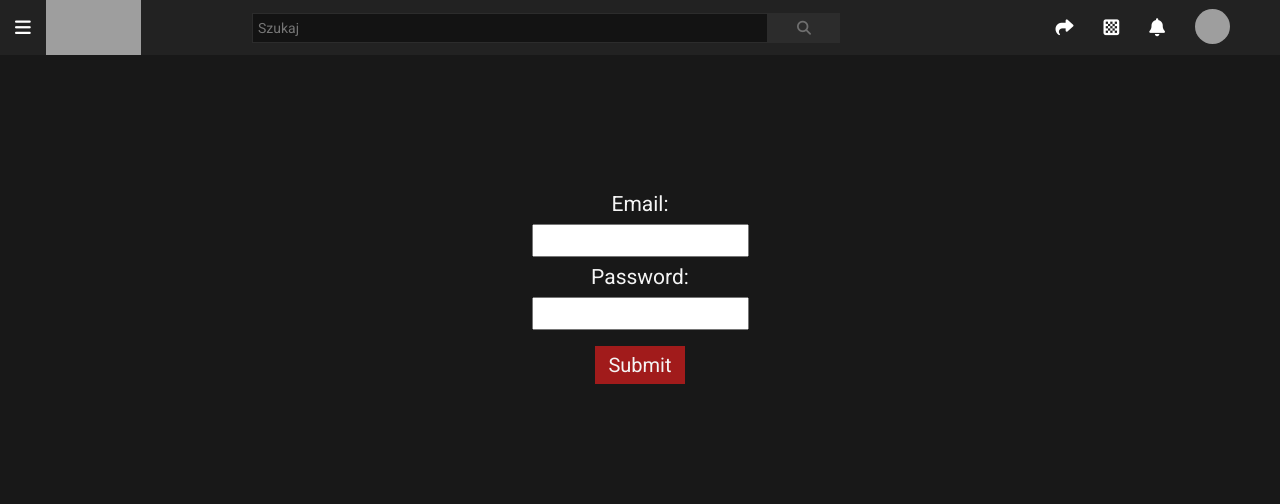
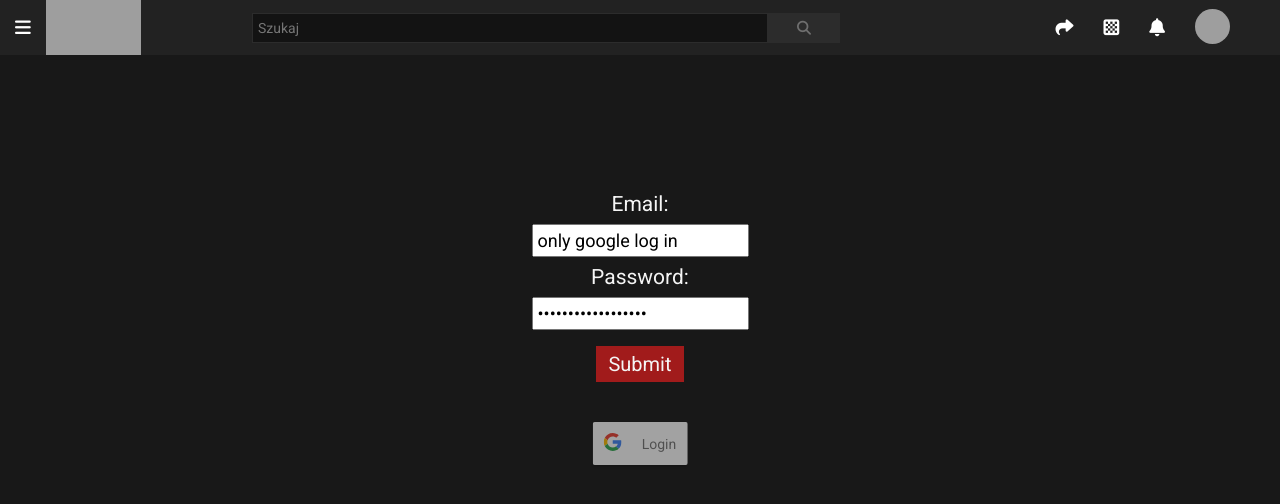
Before and after one commit to michalsiminski98/REACT-REDUX--youtube, a React (Create React App) app: page /profile in a window 1280 px wide. Shown: the top 504 px of the page. Built offline with nearby package versions, Linux system fonts and the light colour scheme; grey boxes are pictures that could not be loaded.

Commit message:
google logging in

```diff
--- a/package.json
+++ b/package.json
@@ -9,6 +9,7 @@
     "node-sass": "^5.0.0",
     "react": "^17.0.1",
     "react-dom": "^17.0.1",
+    "react-google-login": "^5.2.2",
     "react-router": "^5.2.0",
     "react-router-dom": "^5.2.0",
     "react-scripts": "4.0.3",
--- a/src/components/Page.js
+++ b/src/components/Page.js
@@ -6,6 +6,7 @@ import Profile from "../pages/Profile";
 
 
 const Page = () => {
+
   return (
     <Switch>
       <Route exact path="/" component ={Menu}/>
--- a/src/pages/Profile.js
+++ b/src/pages/Profile.js
@@ -1,13 +1,40 @@
+import { useState } from "react";
+import GoogleLogin from "react-google-login";
+
 const Profile = () => {
+
+  const [profilePictureUrl, setProfilePictureUrl] = useState();
+  const [profileName, setProfileName] = useState();
+
+  const handleResponseGoogle = e => {
+    console.log(e.profileObj);
+    console.log(e.profileObj.name);
+    setProfileName(e.profileObj);
+    setProfilePictureUrl(e.imageUrl);
+  }
+  const handleFailureResponseGoogle = e => {
+    console.log(e);
+  }
+
+  const handleOnChange = () => {}
+
   return (
     <section className="profile">
       <form className="profile__form">
-        <label for="email" className="profile__label">Email:</label><br/>
-        <input type="text" id="email" name="email" className="profile__input" /><br/>
-        <label for="password" className="profile__label">Password:</label><br/>
-        <input type="password" name="password" className="profile__input" /><br/>
-        <input type="submit" value="Submit" className="profile__submit"/>
+        <label htmlFor="email" className="profile__label">Email:</label><br/>
+        <input type="text" onChange={handleOnChange} value="only google log in" id="email" name="email" className="profile__input" /><br/>
+        <label htmlFor="password" className="profile__label">Password:</label><br/>
+        <input type="password" onChange={handleOnChange} value="only google log in" name="password" className="profile__input" /><br/>
+        <input type="submit" onChange={handleOnChange} value="Submit" className="profile__submit"/>
       </form>
+      <GoogleLogin
+      className="profile__google"
+      clientId="1095933028691-4bj15f1gmnm5jtu2b52tokhno0g66qup.apps.googleusercontent.com"
+      buttonText="Login"
+      onSuccess={handleResponseGoogle}
+      onFailure={handleFailureResponseGoogle}
+      cookiePolicy={'single_host_origin'}
+      />
     </section>
    );
 }
--- a/src/styles/_profile.scss
+++ b/src/styles/_profile.scss
@@ -9,6 +9,7 @@
     margin: 8px 0;
     padding: 4px 4px;
     font-size: 1.8rem;
+    cursor: auto;
   }
   &__submit {
     margin-top: 8px;
@@ -16,8 +17,12 @@
     font-size: 2rem;
     color: rgb(245, 245, 245);
     background-color: rgb(161, 27, 27);
-    border: 1px solid rgb(161, 27, 27);
+    border: none;
     cursor: pointer;
+  }
+  &__google {
+    margin: 40px 0 0 50%;
+    transform: translateX(-50%);
   }
 }
 @media (min-width: 1024px) {
```
Also changed, not shown: src/css/index.min.css, 2 other files (tests, documents, lock files or other folders).
